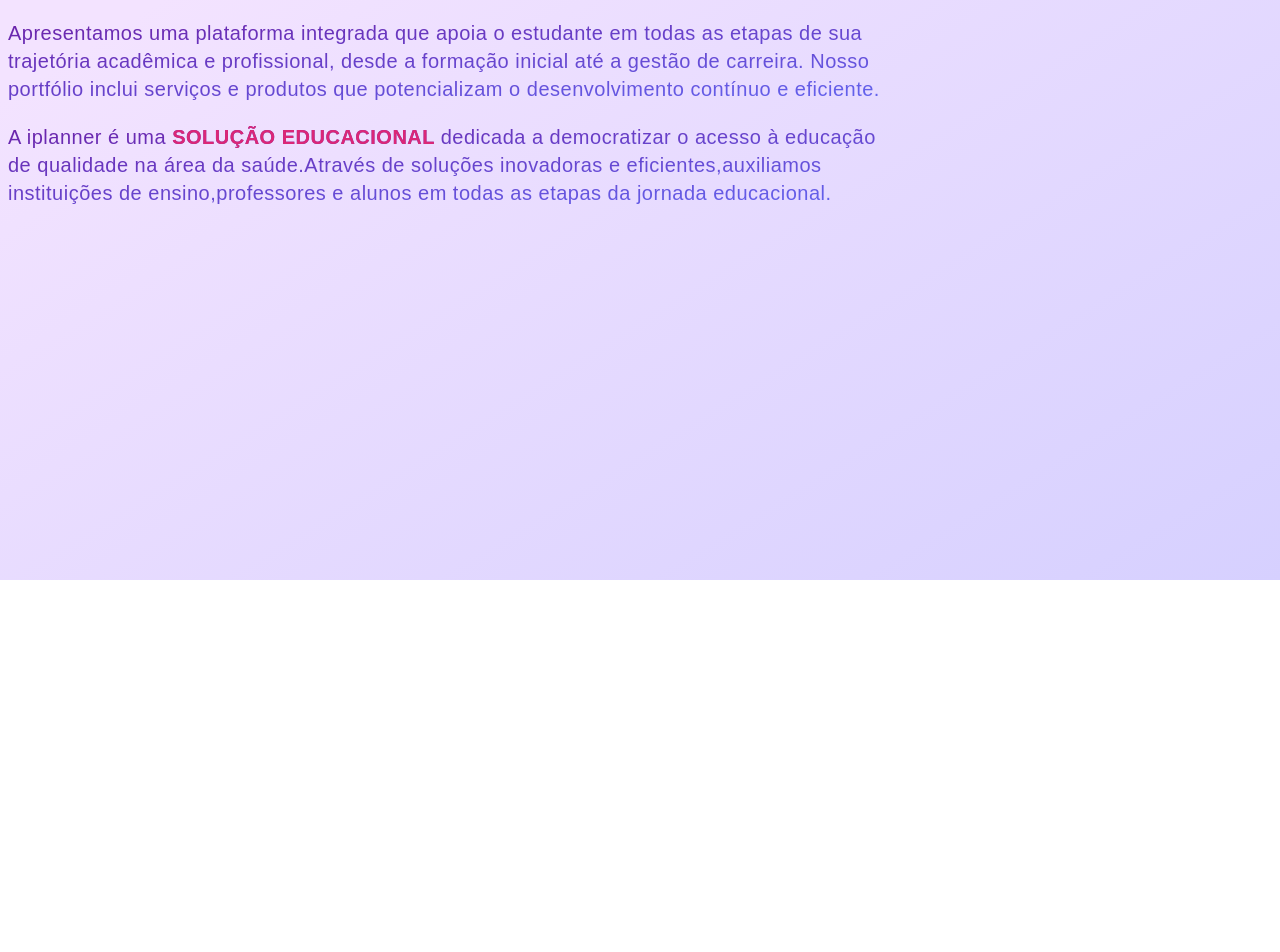
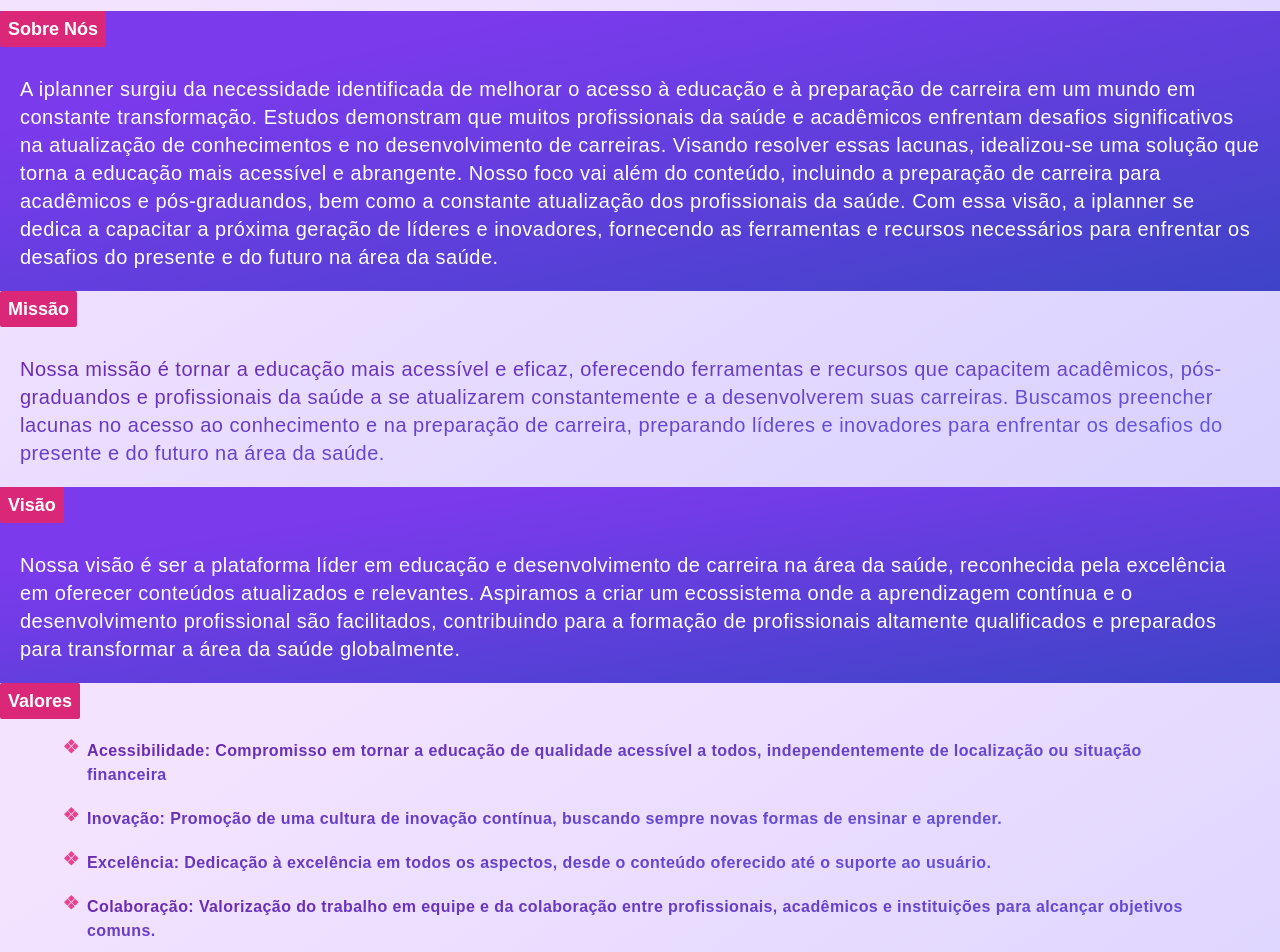
Before and after one commit to CertDevz/iplanner-project, a React (Vite) app: page /quem-somos in a window 1280 px wide. Shown: the part 220-1172 px from the top of the page. Before the commit the page ends 800 px from the top, so only its background shows below. Built offline with nearby package versions, Linux system fonts and the light colour scheme.

Commit message:
fix:ajustments design

```diff
--- a/src/view/components/Solution/index.jsx
+++ b/src/view/components/Solution/index.jsx
@@ -20,7 +20,7 @@
           Serviço de Gestão de Eventos Completo para a iplanner
         </h1>
         <div className="flex items-center gap-5 mt-10">
-          <img src="/public/services/brain.png" alt="brain" width={70} />
+          <img src="/services/brain.png" alt="brain" width={70} />
           <motion.p
             ref={ref2}
             className="text-white md:text-xl tracking-wide"
@@ -35,7 +35,7 @@
           </motion.p>
         </div>
         <div className="flex items-center gap-5 mt-10">
-          <img src="/public/services/especialist.png" alt="brain" width={70} />
+          <img src="/services/especialist.png" alt="brain" width={70} />
           <motion.p
             ref={ref2}
             className="text-white md:text-xl tracking-wide"
@@ -49,7 +49,7 @@
           </motion.p>
         </div>
         <div className="flex items-center gap-5 mt-10">
-          <img src="/public/services/tec.png" alt="brain" width={70} />
+          <img src="/services/tec.png" alt="brain" width={70} />
           <motion.p
             ref={ref2}
             className="text-white md:text-xl tracking-wide"
@@ -64,7 +64,7 @@
           </motion.p>
         </div>
         <div className="flex items-center gap-5 mt-10">
-          <img src="/public/services/expert.png" alt="brain" width={70} />
+          <img src="/services/expert.png" alt="brain" width={70} />
           <motion.p
             ref={ref2}
             className="text-white md:text-xl tracking-wide"
@@ -78,7 +78,7 @@
           </motion.p>
         </div>
         <div className="flex items-center gap-5 mt-10">
-          <img src="/public/services/suport.png" alt="brain" width={70} />
+          <img src="/services/suport.png" alt="brain" width={70} />
           <motion.p
             ref={ref2}
             className="text-white md:text-xl tracking-wide"
--- a/src/view/components/home/index.jsx
+++ b/src/view/components/home/index.jsx
@@ -14,9 +14,9 @@
 
   return (
     <div
-      className="h-[650px] md:h-[800px]  bg-gradient-to-br p-2 -mt-20 bg-white "
+      className="h-[650px] md:h-[800px]  bg-gradient-to-br p-2  bg-white "
       style={{
-        backgroundImage: 'url("/public/image-home.jpg")',
+        backgroundImage: 'url("/image-home.jpg")',
         backgroundSize: "cover",
         backgroundRepeat: "no-repeat",
       }}
--- a/src/view/components/introduction/index.jsx
+++ b/src/view/components/introduction/index.jsx
@@ -1,10 +1,10 @@
 export default function Impact() {
   return (
-    <div className="flex flex-col md:flex-row justify-between md:gap-40 mt-10 md:mt-0 ">
+    <div className="flex flex-col md:flex-row justify-between md:gap-40 mt-10 mb-10 md:mb-0 md:mt-0 ">
       <div className=" flex flex-col md:items-center justify-center flex-1  md:mb-0">
         <div className="flex flex-col md:flex-row items-center gap-10 justify-center">
           <img
-            src="/public/light.png"
+            src="/light.png"
             alt="light"
             className="md:w-[140px] w-[100px]"
           />
--- a/src/view/components/iplanner/index.jsx
+++ b/src/view/components/iplanner/index.jsx
@@ -6,7 +6,7 @@
       className="sm:flex items-center justify-between gap-5 md:h-[550px]"
     >
       <motion.h2
-        className="text-6xl  font-medium md:hidden bg-gradient-to-br from-purple-800 to-indigo-500 text-transparent bg-clip-text mt-5"
+        className="text-6xl  font-medium md:hidden bg-gradient-to-br from-purple-800 to-indigo-500 text-transparent bg-clip-text mt-5 p-2"
         initial={{ opacity: 0, y: -50 }}
         animate={{ opacity: 1, y: 0 }}
         transition={{ duration: 1 }}
--- a/src/view/components/vision/index.jsx
+++ b/src/view/components/vision/index.jsx
@@ -7,7 +7,7 @@
   const inView2 = useInView(ref2, { triggerOnce: true });
 
   return (
-    <div className="flex flex-col md:flex-row gap-5 mt-16  md:mb-0 items-center  ">
+    <div className="flex flex-col md:flex-row gap-5 md:mt-16 mb-10 md:mb-0 items-center  ">
       <div className="flex flex-col max-w-[900px] mx-auto mt-10 items-center">
         <h1 className="font-semibold px-5 py-2 bg-[#db2777] rounded-sm text-white text-center md:text-5xl text-2xl">
           Essa é a visão da iplanner!
@@ -25,7 +25,7 @@
           professores e alunos em todas as etapas da formação.
         </motion.p>
       </div>
-      <img src="/public/medicos-visao.png" alt="" />
+      <img src="/public/medicos-visao.png" alt="" className="hidden md:block" />
     </div>
   );
 }
--- a/src/view/components/weare/index.jsx
+++ b/src/view/components/weare/index.jsx
@@ -1,3 +1,4 @@
+import Footer from "../footer";
 import Header from "../header";
 
 export default function WeAre() {
@@ -11,22 +12,108 @@
         </h1>
       </div>
 
-      <div className="flex flex-col gap-5 mt-12 max-w-[900px] p-2 ">
-        <p className="text-xl tracking-wide bg-gradient-to-br from-purple-800 to-indigo-500 text-transparent bg-clip-text">
-          Apresentamos uma plataforma integrada que apoia o estudante em todas
-          as etapas de sua trajetória acadêmica e profissional, desde a formação
-          inicial até a gestão de carreira. Nosso portfólio inclui serviços e
-          produtos que potencializam o desenvolvimento contínuo e eficiente.
-        </p>
-        <p className="text-xl tracking-wide bg-gradient-to-br from-purple-800 to-indigo-500 text-transparent bg-clip-text">
-          A iplanner é uma
-          <strong className="text-[#db2777]"> SOLUÇÃO EDUCACIONAL </strong>
-          dedicada a democratizar o acesso à educação de qualidade na área da
-          saúde.Através de soluções inovadoras e eficientes,auxiliamos
-          instituições de ensino,professores e alunos em todas as etapas da
-          jornada educacional.
-        </p>
+      <div className="flex flex-col  mt-12 ">
+        <div
+          className="w-full"
+          style={{
+            background:
+              "linear-gradient(to bottom right, #7c3aed 20%, #3d44c7 100%)",
+          }}
+        >
+          <h2 className="font-bold text-lg text-white bg-[#db2777] inline-block px-2 py-1 rounded-sm">
+            Sobre Nós
+          </h2>
+          <p className="text-xl tracking-wide bg-gradient-to-br text-white mt-2 p-5">
+            A iplanner surgiu da necessidade identificada de melhorar o acesso à
+            educação e à preparação de carreira em um mundo em constante
+            transformação. Estudos demonstram que muitos profissionais da saúde
+            e acadêmicos enfrentam desafios significativos na atualização de
+            conhecimentos e no desenvolvimento de carreiras. Visando resolver
+            essas lacunas, idealizou-se uma solução que torna a educação mais
+            acessível e abrangente. Nosso foco vai além do conteúdo, incluindo a
+            preparação de carreira para acadêmicos e pós-graduandos, bem como a
+            constante atualização dos profissionais da saúde. Com essa visão, a
+            iplanner se dedica a capacitar a próxima geração de líderes e
+            inovadores, fornecendo as ferramentas e recursos necessários para
+            enfrentar os desafios do presente e do futuro na área da saúde.
+          </p>
+        </div>
+        <div className="w-full ">
+          <h2 className="font-bold text-lg text-white bg-[#db2777] inline-block px-2 py-1 rounded-sm">
+            Missão
+          </h2>
+          <p className="text-xl tracking-wide bg-gradient-to-br from-purple-800 to-indigo-500 text-transparent bg-clip-text mt-2 p-5">
+            Nossa missão é tornar a educação mais acessível e eficaz, oferecendo
+            ferramentas e recursos que capacitem acadêmicos, pós-graduandos e
+            profissionais da saúde a se atualizarem constantemente e a
+            desenvolverem suas carreiras. Buscamos preencher lacunas no acesso
+            ao conhecimento e na preparação de carreira, preparando líderes e
+            inovadores para enfrentar os desafios do presente e do futuro na
+            área da saúde.
+          </p>
+        </div>
+        <div
+          className="w-full "
+          style={{
+            background:
+              "linear-gradient(to bottom right, #7c3aed 20%, #3d44c7 100%)",
+          }}
+        >
+          <h2 className="font-bold text-lg text-white bg-[#db2777] inline-block px-2 py-1 rounded-sm">
+            Visão
+          </h2>
+          <p className="text-xl tracking-wide bg-gradient-to-br text-white mt-2 p-5">
+            Nossa visão é ser a plataforma líder em educação e desenvolvimento
+            de carreira na área da saúde, reconhecida pela excelência em
+            oferecer conteúdos atualizados e relevantes. Aspiramos a criar um
+            ecossistema onde a aprendizagem contínua e o desenvolvimento
+            profissional são facilitados, contribuindo para a formação de
+            profissionais altamente qualificados e preparados para transformar a
+            área da saúde globalmente.
+          </p>
+        </div>
+        <div>
+          <h2 className="font-bold text-lg text-white bg-[#db2777] inline-block px-2 py-1 rounded-sm">
+            Valores
+          </h2>
+          <ul className="max-w-[90%] mx-auto mt-5 flex flex-col gap-5">
+            <li className="flex items-start gap-2 tracking-wide bg-gradient-to-br from-purple-800 to-indigo-500 text-transparent bg-clip-text font-bold">
+              <img src="/public/vector.svg" alt="" width={15} />
+              Acessibilidade: Compromisso em tornar a educação de qualidade
+              acessível a todos, independentemente de localização ou situação
+              financeira
+            </li>
+            <li className="flex items-start gap-2 tracking-wide bg-gradient-to-br from-purple-800 to-indigo-500 text-transparent bg-clip-text font-bold">
+              <img src="/public/vector.svg" alt="" width={15} />
+              Inovação: Promoção de uma cultura de inovação contínua, buscando
+              sempre novas formas de ensinar e aprender.
+            </li>
+            <li className="flex items-start gap-2 tracking-wide bg-gradient-to-br from-purple-800 to-indigo-500 text-transparent bg-clip-text font-bold">
+              <img src="/public/vector.svg" alt="" width={15} />
+              Excelência: Dedicação à excelência em todos os aspectos, desde o
+              conteúdo oferecido até o suporte ao usuário.
+            </li>
+            <li className="flex items-start gap-2 tracking-wide bg-gradient-to-br from-purple-800 to-indigo-500 text-transparent bg-clip-text font-bold">
+              <img src="/public/vector.svg" alt="" width={15} />
+              Colaboração: Valorização do trabalho em equipe e da colaboração
+              entre profissionais, acadêmicos e instituições para alcançar
+              objetivos comuns.
+            </li>
+            <li className="flex items-start gap-2 tracking-wide bg-gradient-to-br from-purple-800 to-indigo-500 text-transparent bg-clip-text font-bold">
+              <img src="/public/vector.svg" alt="" width={15} />
+              Atualização Contínua: Encorajamento ao aprendizado contínuo e à
+              atualização constante de conhecimentos para se manter à frente das
+              mudanças e avanços na área da saúde.
+            </li>
+            <li className="flex items-start gap-2 tracking-wide bg-gradient-to-br from-purple-800 to-indigo-500 text-transparent bg-clip-text font-bold mb-10">
+              <img src="/public/vector.svg" alt="" width={15} />
+              Integridade: Compromisso com a ética, transparência e honestidade
+              em todas as nossas ações e interações.
+            </li>
+          </ul>
+        </div>
       </div>
+      <Footer />
     </div>
   );
 }
```
